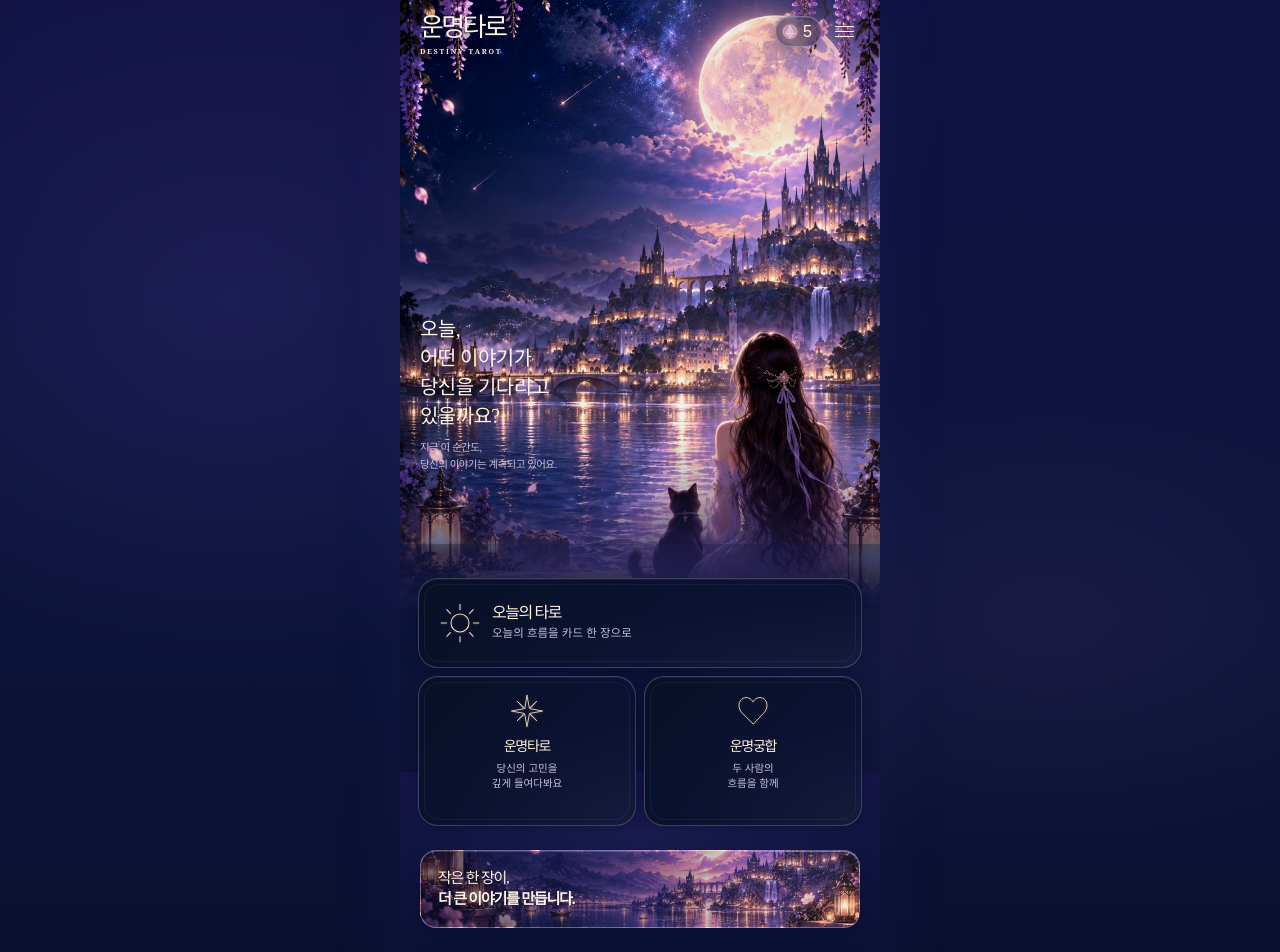
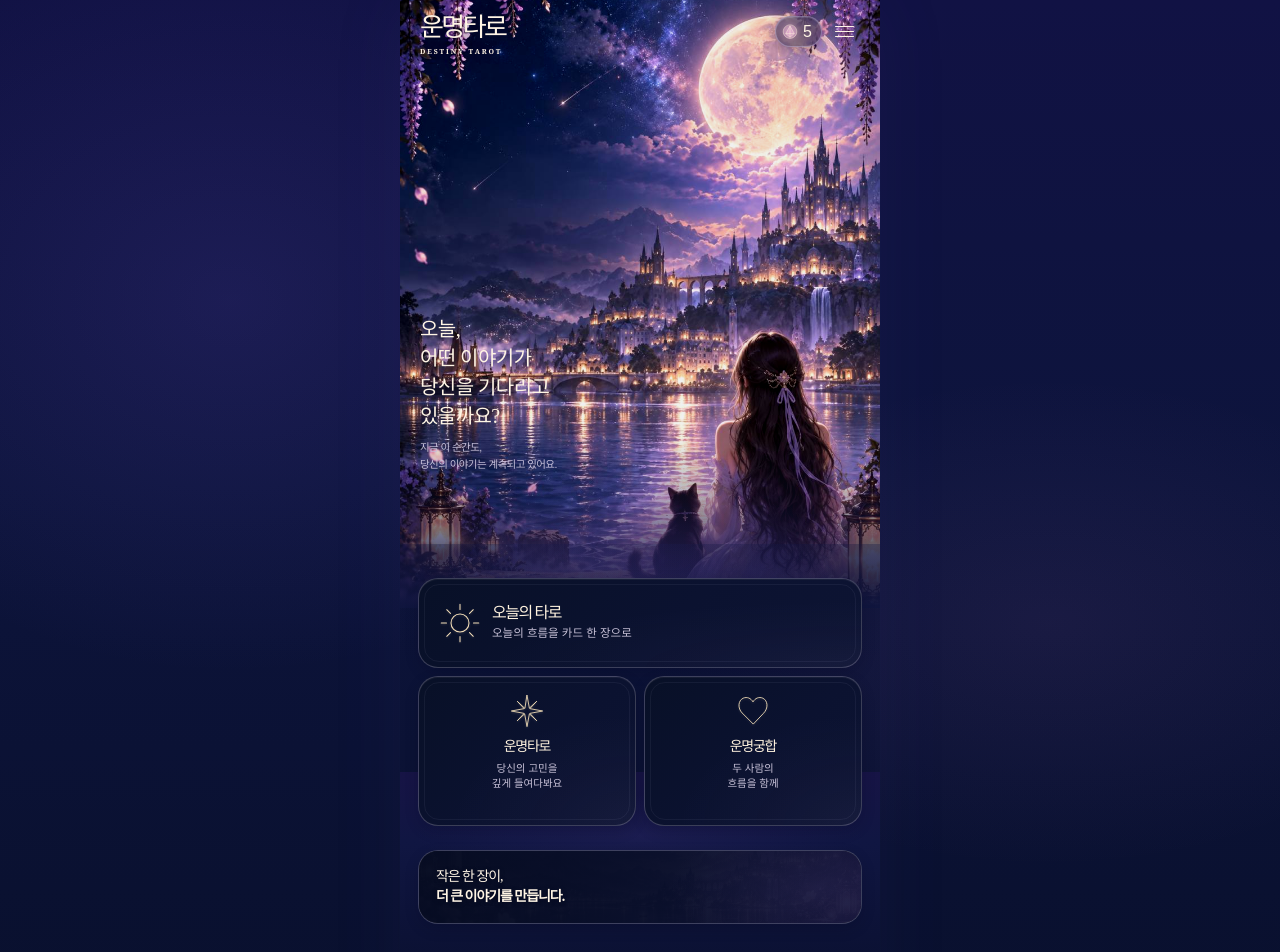
Before and after one commit to YoonYeoSong/mammuso, a Next.js app: page / in a window 1280 px wide. Shown: the top 952 px of the page. Built offline with nearby package versions, Linux system fonts and the light colour scheme.

Commit message:
Refine destiny tarot story banner

```diff
--- a/src/app/destiny-tarot.css
+++ b/src/app/destiny-tarot.css
@@ -29,9 +29,10 @@
   --destiny-card-shadow: 0 5px 14px rgba(2, 6, 25, .18);
   --destiny-icon-glow: drop-shadow(0 1px 1px rgba(255, 239, 216, .16)) drop-shadow(0 0 2px rgba(225, 195, 245, .035));
   --destiny-card-description: #d3cee5;
-  --destiny-banner-border: rgba(217, 208, 255, .36);
-  --destiny-banner-overlay: linear-gradient(90deg, rgba(12, 13, 50, .61) 0%, rgba(20, 20, 71, .43) 48%, rgba(47, 32, 95, .2) 73%, rgba(109, 72, 135, .08) 100%);
-  --destiny-banner-moonlight: radial-gradient(ellipse 44% 116% at 91% 50%, rgba(221, 199, 242, .075), transparent 72%);
+  --destiny-banner-border: rgba(207, 199, 224, .25);
+  --destiny-banner-surface: linear-gradient(135deg, #0b1330 0%, #0d1434 58%, #101637 100%);
+  --destiny-banner-overlay: linear-gradient(100deg, rgba(5, 11, 34, .94) 0%, rgba(8, 14, 43, .9) 56%, rgba(18, 18, 59, .84) 100%);
+  --destiny-banner-moonlight: radial-gradient(ellipse 48% 126% at 91% 50%, rgba(132, 112, 181, .11), transparent 72%);
   --destiny-reading-border: rgba(217, 208, 255, .29);
   --destiny-reading-background: linear-gradient(120deg, rgba(18, 27, 72, .88) 0%, rgba(9, 16, 49, .94) 58%, rgba(26, 18, 70, .82) 100%);
   --destiny-reading-shadow: inset 0 1px 0 rgba(237, 231, 255, .1), 0 5px 15px rgba(2, 5, 23, .28);
@@ -55,9 +56,10 @@
   --destiny-card-shadow: 0 5px 14px rgba(1, 5, 24, .2);
   --destiny-icon-glow: drop-shadow(0 1px 1px rgba(255, 241, 218, .16)) drop-shadow(0 0 2px rgba(229, 197, 250, .04));
   --destiny-card-description: #d8d2e8;
-  --destiny-banner-border: rgba(217, 208, 255, .42);
-  --destiny-banner-overlay: linear-gradient(90deg, rgba(10, 12, 47, .65) 0%, rgba(19, 20, 71, .48) 46%, rgba(45, 29, 96, .23) 72%, rgba(113, 68, 145, .08) 100%);
-  --destiny-banner-moonlight: radial-gradient(ellipse 44% 116% at 91% 50%, rgba(228, 206, 247, .09), transparent 72%);
+  --destiny-banner-border: rgba(207, 199, 224, .25);
+  --destiny-banner-surface: linear-gradient(135deg, #0b1330 0%, #0d1434 58%, #101637 100%);
+  --destiny-banner-overlay: linear-gradient(100deg, rgba(5, 11, 34, .94) 0%, rgba(8, 14, 43, .9) 56%, rgba(18, 18, 59, .84) 100%);
+  --destiny-banner-moonlight: radial-gradient(ellipse 48% 126% at 91% 50%, rgba(140, 113, 188, .12), transparent 72%);
   --destiny-reading-border: rgba(217, 208, 255, .35);
   --destiny-reading-background: linear-gradient(120deg, rgba(17, 26, 79, .92) 0%, rgba(7, 14, 50, .96) 58%, rgba(29, 17, 76, .87) 100%);
   --destiny-reading-shadow: inset 0 1px 0 rgba(240, 234, 255, .12), 0 5px 15px rgba(1, 4, 23, .34);
@@ -121,10 +123,10 @@ body > main.destiny-home { width: 100vw !important; max-width: none !important;
 
 .destiny-content-surface { position: relative; z-index: 0; margin-top: -64px; padding: 78px 16px 0; background: var(--destiny-content-background); }
 .destiny-content-surface::before { position: absolute; top: 21px; right: 0; left: 0; height: 86px; background: var(--destiny-content-glow); content: ""; pointer-events: none; }
-.destiny-mood-banner { position: relative; display: flex; min-height: 78px; align-items: center; overflow: hidden; isolation: isolate; border: 1px solid var(--destiny-banner-border); border-radius: 16px; padding: 12px 46px 12px 17px; background: url('/illustrations/destiny-tarot-story-banner.jpg') center 58% / cover; box-shadow: inset 0 1px rgba(255, 255, 255, .4), 0 8px 20px rgba(5, 7, 39, .23); color: var(--destiny-foreground); }
-.destiny-mood-banner::before { position: absolute; z-index: 0; inset: 0; background: var(--destiny-banner-overlay); content: ""; pointer-events: none; }
-.destiny-mood-banner::after { position: absolute; z-index: 0; inset: 0; background: var(--destiny-banner-moonlight); content: ""; pointer-events: none; }
-.destiny-mood-banner p { position: relative; z-index: 1; margin: 0; font-family: var(--destiny-serif); font-size: 15px; font-weight: 400; line-height: 1.4; letter-spacing: -.08em; text-shadow: 0 1px 7px rgba(9, 11, 42, .28); }
+.destiny-mood-banner { position: relative; display: flex; min-height: 74px; align-items: center; overflow: hidden; isolation: isolate; border: 1px solid var(--destiny-banner-border); border-radius: 20px; padding: 12px 46px 12px 17px; background: var(--destiny-banner-surface); box-shadow: inset 0 1px 0 rgba(255, 245, 229, .055), 0 5px 14px rgba(2, 6, 25, .18); color: var(--destiny-foreground); }
+.destiny-mood-banner::before { position: absolute; z-index: 0; inset: 0; background: url('/illustrations/destiny-tarot-story-banner.jpg') center 58% / cover; content: ""; filter: saturate(.4) contrast(.7) brightness(.52); opacity: .72; pointer-events: none; }
+.destiny-mood-banner::after { position: absolute; z-index: 1; inset: 0; background: var(--destiny-banner-moonlight), var(--destiny-banner-overlay); content: ""; pointer-events: none; }
+.destiny-mood-banner p { position: relative; z-index: 2; margin: 0; color: var(--destiny-ivory); font-family: var(--destiny-serif); font-size: 14px; font-weight: 400; line-height: 1.38; letter-spacing: -.075em; text-shadow: 0 1px 5px rgba(2, 6, 25, .45); }
 .destiny-mood-banner strong { font-weight: 600; }
 .destiny-banner-moon, .destiny-banner-ridge { display: none; }
 
@@ -147,6 +149,6 @@ body > main.destiny-home { width: 100vw !important; max-width: none !important;
 .destiny-nav-item.is-active { background: radial-gradient(circle at 50% 4%, rgba(255, 225, 194, .13), rgba(218, 185, 243, .035) 65%, transparent 72%); color: var(--destiny-nav-active); }
 .destiny-nav-item.is-active svg { fill: currentColor; stroke: currentColor; filter: var(--destiny-nav-active-glow); }
 
-@media (min-width: 700px) { body > main.destiny-home { background-color: var(--destiny-night-950); } .destiny-app-surface { box-shadow: 0 0 70px rgba(80, 62, 154, .09); } .destiny-service-menu { padding-inline: 18px; } .destiny-content-surface { padding-right: 20px; padding-left: 20px; } }
+@media (min-width: 700px) { body > main.destiny-home { background-color: var(--destiny-night-950); } .destiny-app-surface { box-shadow: 0 0 70px rgba(80, 62, 154, .09); } .destiny-service-menu { padding-inline: 18px; } .destiny-content-surface { padding-right: 20px; padding-left: 20px; } .destiny-mood-banner { margin-inline: -2px; } }
 @media (max-width: 359px) { .destiny-brand > span { font-size: 24px; } .destiny-service-menu { margin-top: -24px; padding-inline: 11px; } .destiny-service-grid { gap: 6px; } .destiny-service-card { height: 150px; padding-right: 3px; padding-left: 3px; } .destiny-service-card.is-featured { height: 88px; padding-right: 11px; padding-left: 11px; } .destiny-service-card.is-featured .destiny-service-icon { margin-right: 9px; } .destiny-service-description { font-size: 10px; } }
 @media (prefers-reduced-motion: reduce) { .destiny-home *, .destiny-home *::before, .destiny-home *::after { scroll-behavior: auto !important; transition-duration: .01ms !important; } }
```
